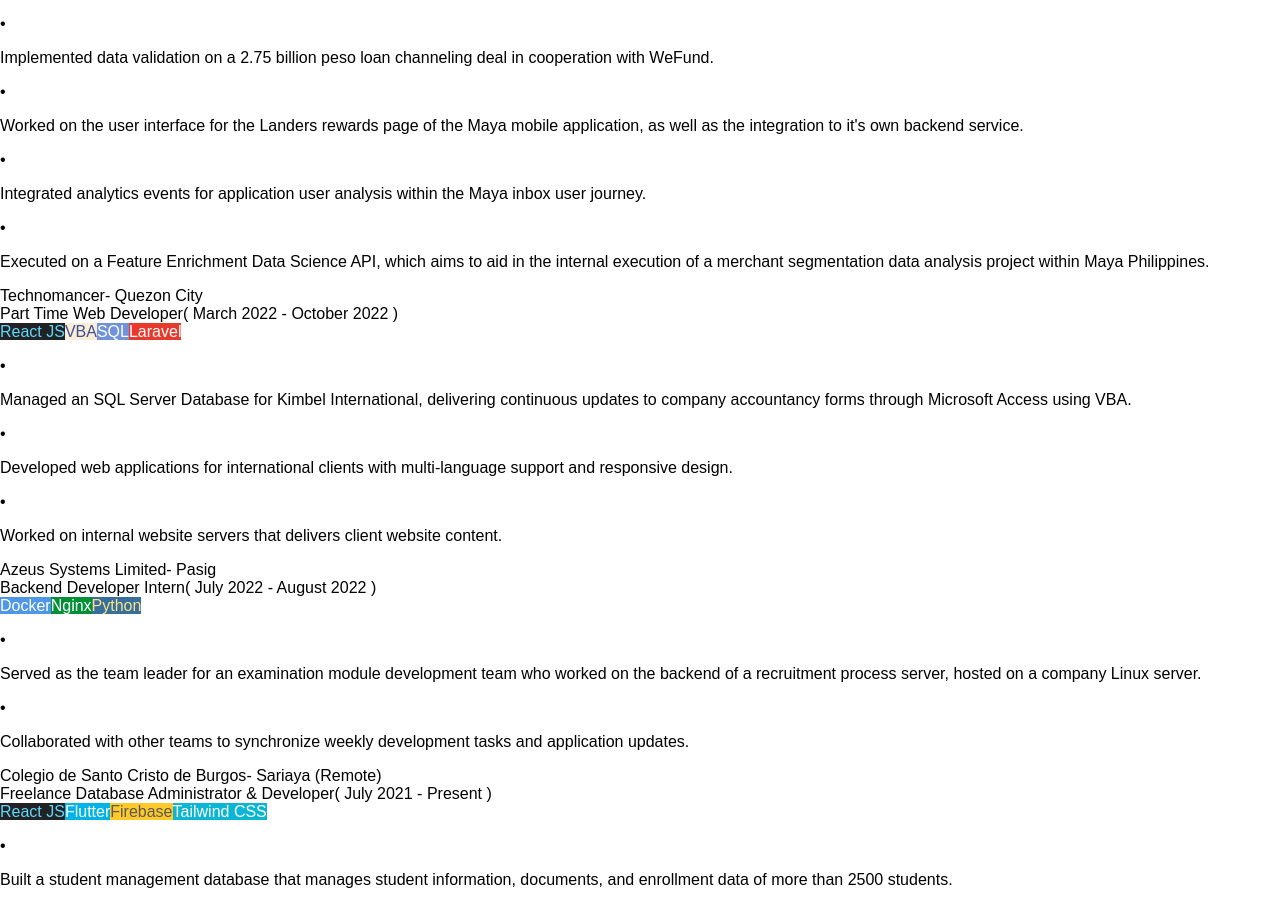
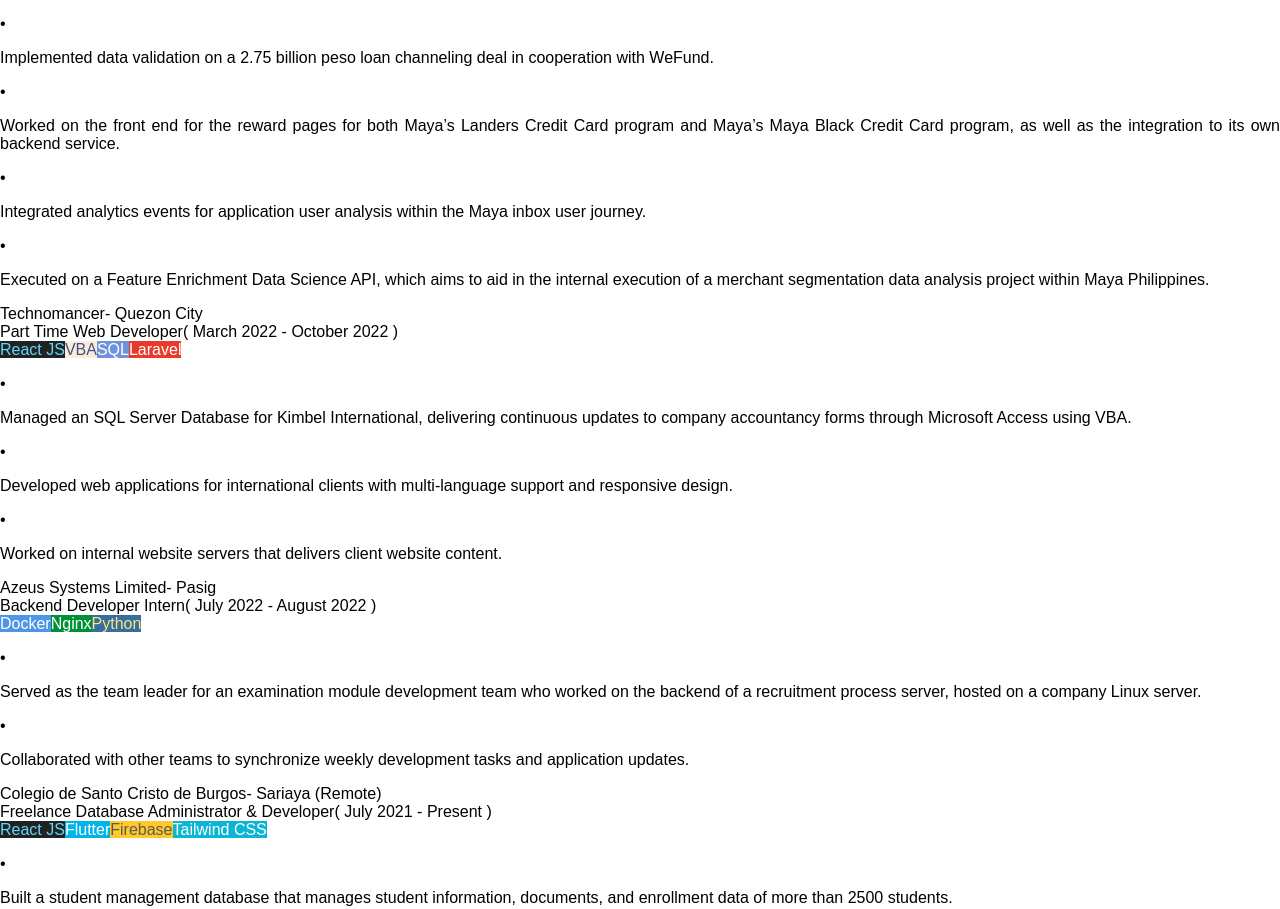
Before and after one commit to OverdriveNGain/portfolio, a React (Create React App) app: page /cv in a window 1280 px wide. Shown: the part 953-1862 px from the top of the page. Built offline with nearby package versions, Linux system fonts and the light colour scheme.

Commit message:
Update Maya credit card program experience details in portfolio

```diff
--- a/src/components/Portfolio.js
+++ b/src/components/Portfolio.js
@@ -102,7 +102,7 @@ const Portfolio = () => {
                                 {toOtherDetailsOnMobile("Mandaluyong (Sept. 2022 - Present)")}
                                 <SkillBadgesRow skills="Flutter, Appian, Python, SQL"/>
                                 {toSkillsBullet("Implemented data validation on a 2.75 billion peso loan channeling deal in cooperation with WeFund.")}
-                                {toSkillsBullet("Worked on the user interface for the Landers rewards page of the Maya mobile application, as well as the integration to it's own backend service.")}
+                                {toSkillsBullet("Worked on the front end for the reward pages for both Maya’s Landers Credit Card program and Maya’s Maya Black Credit Card program, as well as the integration to its own backend service.")}
                                 {toSkillsBullet("Integrated analytics events for application user analysis within the Maya inbox user journey.")}
                                 {toSkillsBullet("Executed on a Feature Enrichment Data Science API, which aims to aid in the internal execution of a merchant segmentation data analysis project within Maya Philippines.")}
 
```
